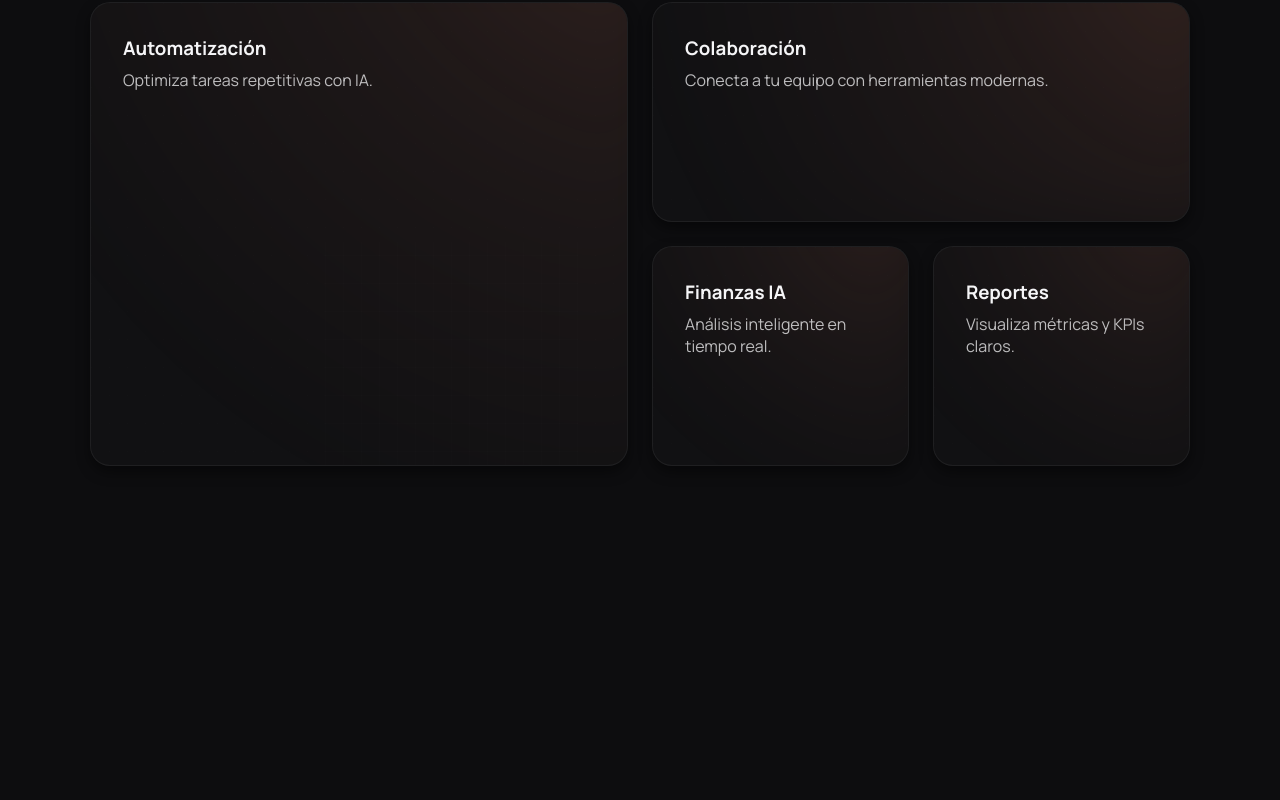
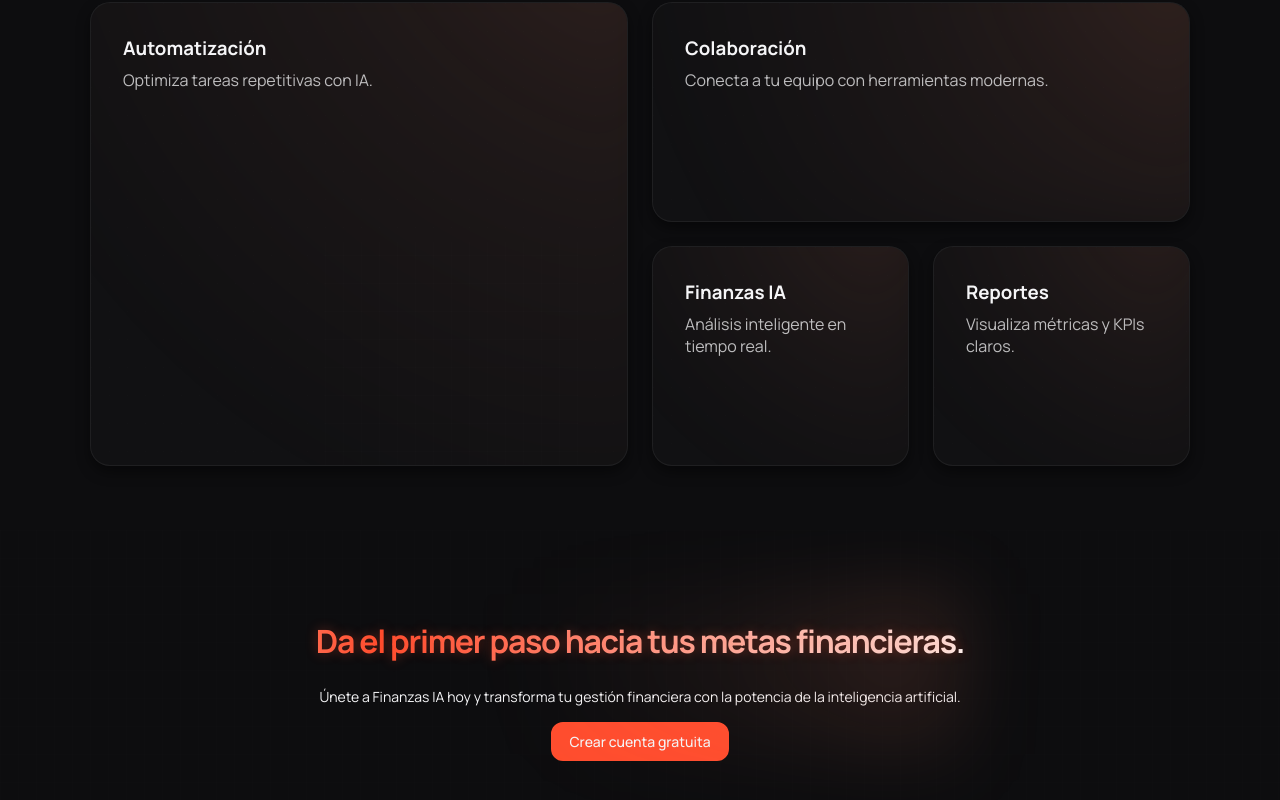
Before and after one commit to xralks/FinanzasIA, a React (Vite) app: page / in a window 1280 px wide. Shown: the part 1062-1862 px from the top of the page. Before the commit the page ends 1592 px from the top, so only its background shows below. Built offline with nearby package versions, Linux system fonts and the light colour scheme.

Commit message:
Feat: Creación de footerHome

```diff
--- /dev/null
+++ b/src/components/FooterHome/FooterHome.css
@@ -0,0 +1,64 @@
+.footerHome {
+  position: relative;
+  z-index: 0;
+  display: flex;
+  flex-direction: column;
+  align-items: center;
+  justify-content: center;
+  padding: var(--space-lg) var(--space-md);
+  height: 40vh;
+  overflow: hidden;
+}
+
+.footerHome::before {
+  content: "";
+  position: absolute;
+  width: 50%;
+  height: 50%;
+  top: 20%;
+  z-index: 0;
+  background: radial-gradient(
+    circle at top right,
+    rgba(226, 125, 96, 0.18),
+    rgba(226, 125, 96, 0.06),
+    transparent 70%
+  );
+  filter: blur(40px);
+  pointer-events: none;
+}
+
+.footerHome::after {
+  content: "";
+  position: absolute;
+  inset: 0;
+  z-index: -2;
+  background:
+    linear-gradient(
+      to right,
+      rgba(255, 255, 255, 0.025) 1px,
+      transparent 1px
+    ),
+    linear-gradient(
+      to bottom,
+      rgba(255, 255, 255, 0.025) 1px,
+      transparent 1px
+    );
+  background-size: 18px 28px;
+  opacity: 0.2;
+  pointer-events: none;
+}
+
+.footerHome h1 {
+  color: var(--color-text);
+  font-size: var(--font-size-2xl);
+  margin-bottom: var(--space-md);
+  text-align: center;
+  letter-spacing: var(--letter-spacing);
+}
+.footerHome p {
+  color: var(--color-text);
+  font-size: var(--font-size-sm);
+  margin: var(--space-sm) 0;
+  margin-bottom: var(--space-md);
+  text-align: center;
+}
--- /dev/null
+++ b/src/components/FooterHome/FooterHome.jsx
@@ -0,0 +1,12 @@
+import "./FooterHome.css";
+
+const FooterHome = () => {
+    return (
+        <section className="footerHome">
+            <h1><span className="resaltarTexto"> Da el primer paso hacia tus metas financieras.</span></h1>
+            <p>Únete a Finanzas IA hoy y transforma tu gestión financiera con la potencia de la inteligencia artificial.</p>
+            <a href="/cursos" className="boton-primario">Crear cuenta gratuita</a>
+        </section>
+    );
+}
+export default FooterHome;
--- a/src/pages/Inicio.jsx
+++ b/src/pages/Inicio.jsx
@@ -1,6 +1,7 @@
 import HeroHome from "../components/HeroHome/HeroHome";
 import BeneficiosHome from "../components/BeneficiosHome/BeneficiosHome";
 import BentosHome from "../components/BentosHome/BentosHome";
+import FooterHome from "../components/FooterHome/FooterHome";
 
 const Inicio = () => {
   return (
@@ -8,6 +9,7 @@
       <HeroHome />
       <BeneficiosHome />
       <BentosHome />
+      <FooterHome />
     </div>
   );
 };
```
